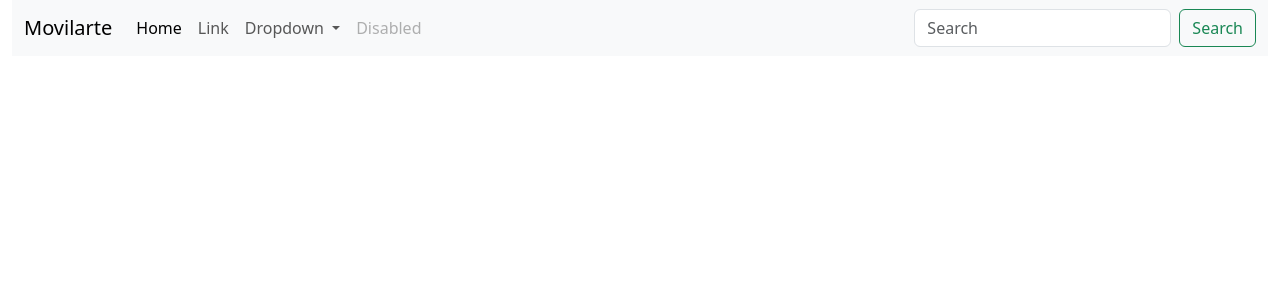
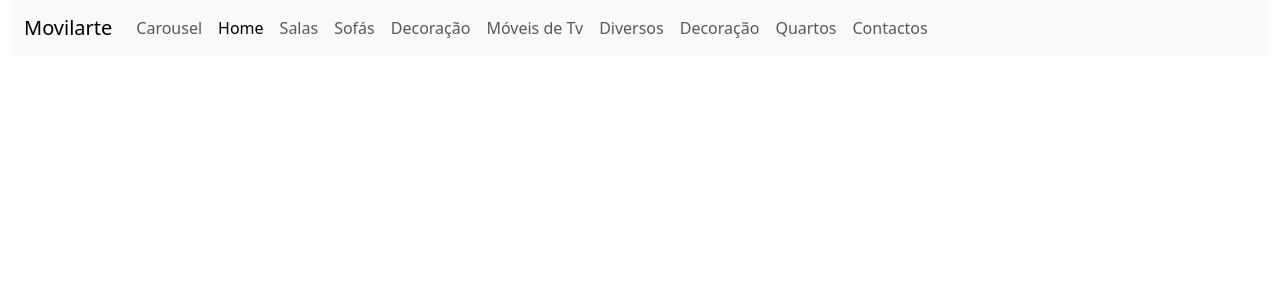
Before and after one commit to francisco32noval/movilarte, a PHP site: page /movilarte/backoffice/index.html in a window 1280 px wide. Shown: the top 300 px of the page. Run offline with PHP 8.4, Linux system fonts and the light colour scheme.

Commit message:
index_back

```diff
--- a/backoffice/index.html
+++ b/backoffice/index.html
@@ -31,30 +31,36 @@
                 <div class="collapse navbar-collapse" id="navbarSupportedContent">
                     <ul class="navbar-nav me-auto mb-2 mb-lg-0">
                         <li class="nav-item">
-                        <a class="nav-link active" aria-current="page" href="#">Home</a>
+                            <a class="nav-link" href="#">Carousel</a>
                         </li>
                         <li class="nav-item">
-                        <a class="nav-link" href="#">Link</a>
-                        </li>
-                        <li class="nav-item dropdown">
-                        <a class="nav-link dropdown-toggle" href="#" role="button" data-bs-toggle="dropdown" aria-expanded="false">
-                            Dropdown
-                        </a>
-                        <ul class="dropdown-menu">
-                            <li><a class="dropdown-item" href="#">Action</a></li>
-                            <li><a class="dropdown-item" href="#">Another action</a></li>
-                            <li><hr class="dropdown-divider"></li>
-                            <li><a class="dropdown-item" href="#">Something else here</a></li>
-                        </ul>
+                            <a class="nav-link active" aria-current="page" href="#">Home</a>
                         </li>
                         <li class="nav-item">
-                        <a class="nav-link disabled" aria-disabled="true">Disabled</a>
+                            <a class="nav-link" href="#">Salas</a>
+                        </li>
+                        <li class="nav-item">
+                            <a class="nav-link" href="#">Sofás</a>
+                        </li>
+                        <li class="nav-item">
+                            <a class="nav-link" href="#">Decoração</a>
+                        </li>
+                        <li class="nav-item">
+                            <a class="nav-link" href="#">Móveis de Tv</a>
+                        </li>
+                        <li class="nav-item">
+                            <a class="nav-link" href="#">Diversos</a>
+                        </li>
+                        <li class="nav-item">
+                            <a class="nav-link" href="#">Decoração</a>
+                        </li>
+                        <li class="nav-item">
+                            <a class="nav-link" href="#">Quartos</a>
+                        </li>
+                        <li class="nav-item">
+                            <a class="nav-link" href="#">Contactos</a>
                         </li>
                     </ul>
-                    <form class="d-flex" role="search">
-                        <input class="form-control me-2" type="search" placeholder="Search" aria-label="Search">
-                        <button class="btn btn-outline-success" type="submit">Search</button>
-                    </form>
                 </div>
             </div>
           </nav>
```
Also changed, not shown: views/index_view.php (+5 -5 lines).
